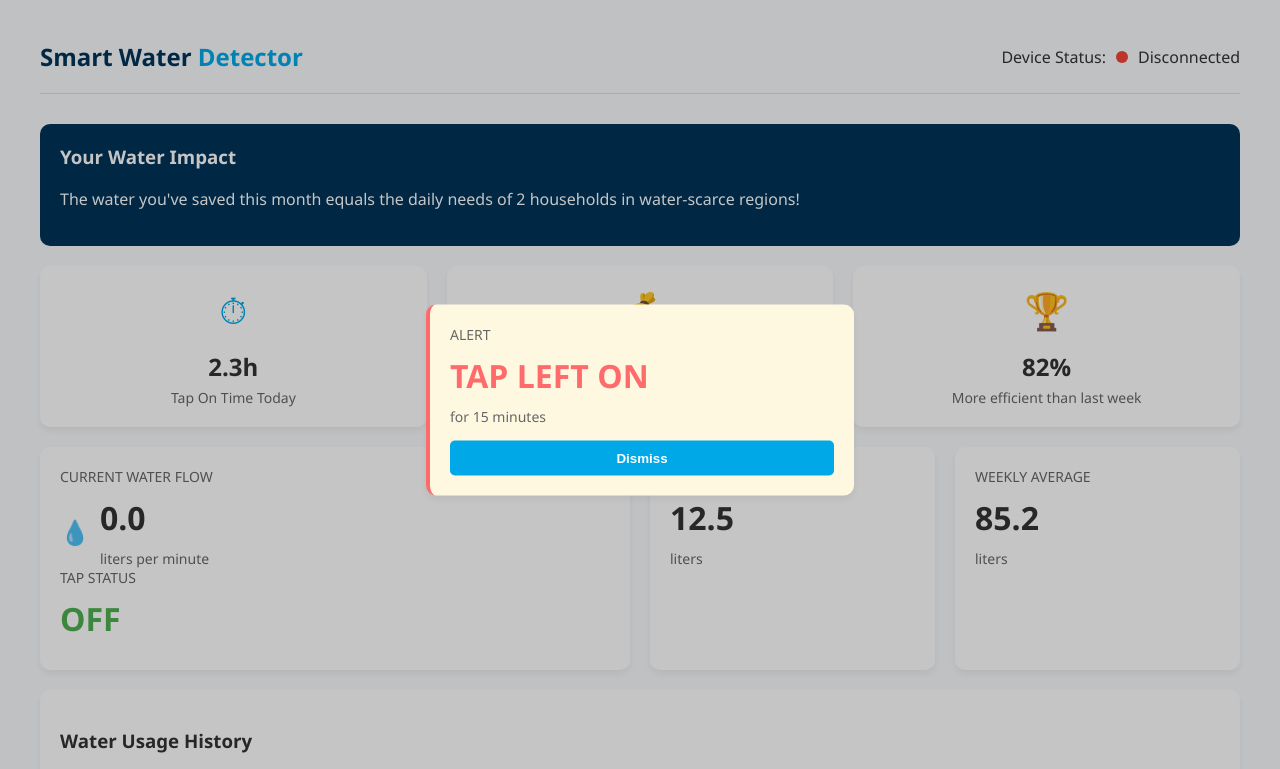
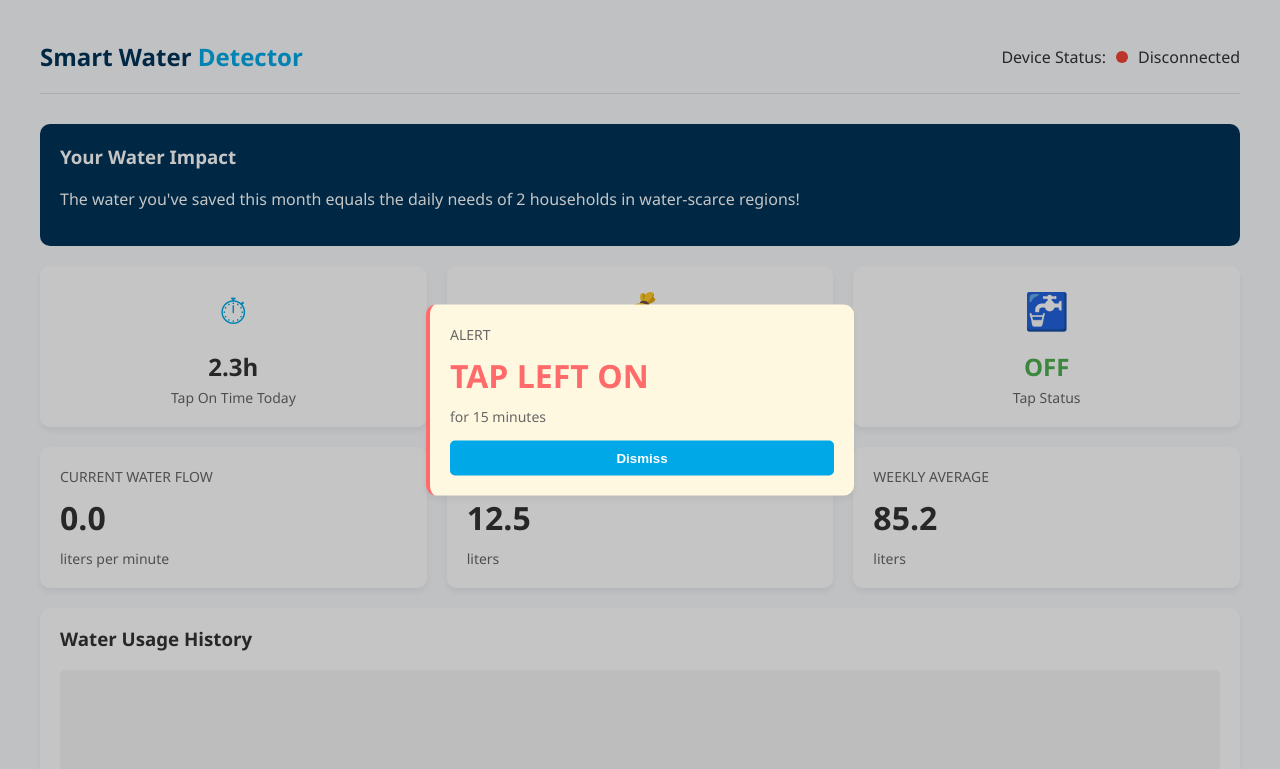
Before and after one commit to ngyuheng/smart-water-detector, a plain HTML site: page something.html in a window 1280 px wide. Shown: the top 769 px of the page. Drawn offline with Linux system fonts and the light colour scheme.

Commit message:
reformatted the page

```diff
--- a/something.html
+++ b/something.html
@@ -51,42 +51,35 @@
                 </div>
 
                 <div class="stat-card card">
-                    <div class="stat-icon">🏆</div>
-                    <div class="stat-value">82%</div>
-                    <div class="stat-label">More efficient than last week</div>
+                    <div>
+                        <div class="stat-icon">🚰</div>
+                        <div class="stat-value" style="color: #4caf50;">OFF</div>
+                        <div class="stat-label">Tap Status</div>
+                    </div>
                 </div>
             </div>
 
-            <div class="card main-card">
-                <div>
+            <div class="chart-container">
+                <div class="chart-card card">
                     <div class="card-title">CURRENT WATER FLOW</div>
-                    <div class="water-flow">
-                        <div class="water-icon">💧</div>
-                        <div>
                     <div class="card-value">0.0</div>
                     <div class="card-unit">liters per minute</div>
                 </div>
-                    </div>
-                </div>
-                <div>
-                    <div class="card-title">TAP STATUS</div>
-                    <div class="card-value" style="color: #4caf50;">OFF</div>
-                </div>
-            </div>
 
-            <div class="card">
+                <div class="chart-card card">
                     <div class="card-title">TODAY'S USAGE</div>
                     <div class="card-value">12.5</div>
                     <div class="card-unit">liters</div>
                 </div>
 
-            <div class="card">
+                <div class="chart-card card">
                     <div class="card-title">WEEKLY AVERAGE</div>
                     <div class="card-value">85.2</div>
                     <div class="card-unit">liters</div>
                 </div>
+            </div>
 
-            <div class="chart-container">
+            <div class="graph-container">
                 <h3>Water Usage History</h3>
                 <!-- Chart would be rendered here with Chart.js or similar -->
                 <div style="height: 250px; background: #f5f5f5; display: flex; align-items: center; justify-content: center; border-radius: 5px;">
--- a/styles.css
+++ b/styles.css
@@ -130,10 +130,19 @@ header {
 
 .chart-container {
     grid-column: span 4;
+    grid-template-columns: repeat(3, 1fr);
+    display: grid;
+    gap: 20px;
+}
+
+.graph-container {
+    grid-column: span 4;
     height: 300px;
     background: white;
     border-radius: 10px;
-    padding: 20px;
+    padding-left: 20px;
+    padding-right: 20px;
+    padding-bottom: 40px;
     box-shadow: 0 4px 6px rgba(0, 0, 0, 0.05);
 }
 
```
Lines whose indentation alone changed are shown as unchanged.
